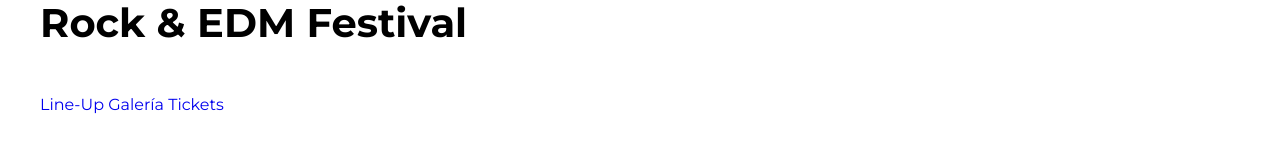
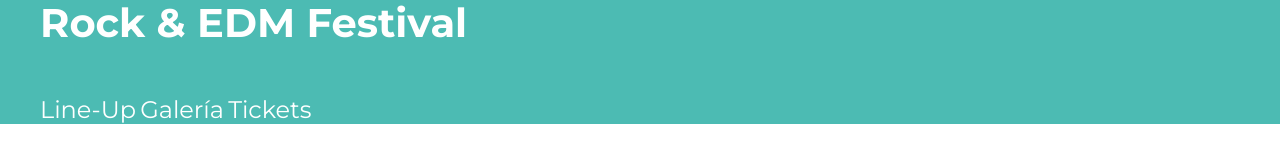
Before and after one commit to EliFullStack/festival-musica, a website: page index.html in a window 1280 px wide. Drawn offline with Linux system fonts and the light colour scheme.

Commit message:
applying scss to the header

```diff
--- a/index.html
+++ b/index.html
@@ -15,7 +15,7 @@
         <div class="container header-content">
             <h1>Rock & EDM Festival</h1>
 
-            <nav class="main-navegation">
+            <nav class="main-navigation">
                 <a href="#">Line-Up</a>
                 <a href="#">Galería</a>
                 <a href="#">Tickets</a>
--- a/src/scss/app.scss
+++ b/src/scss/app.scss
@@ -1 +1,2 @@
 @use 'base';
+@use 'layout';
--- /dev/null
+++ b/src/scss/layout/_header.scss
@@ -0,0 +1,20 @@
+@use 'base/variables' as v;
+
+.header {
+    background-color: v.$green;
+
+    h1 {
+        color: v.$white;
+    }
+}
+
+.main-navigation {
+    a {
+        color: v.$white;
+        font-size: 2.4rem;
+
+        &:hover {
+            color: v.$yellow;
+        }
+    }
+}
--- /dev/null
+++ b/src/scss/layout/_index.scss
@@ -0,0 +1 @@
+@forward 'header';
```
Also changed, not shown: build/css/app.css.
